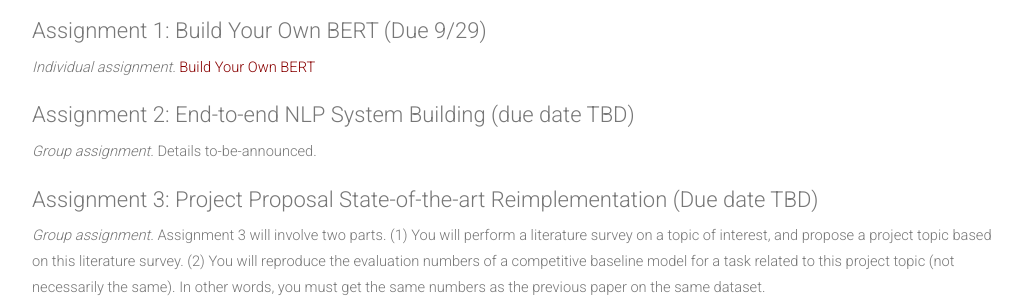
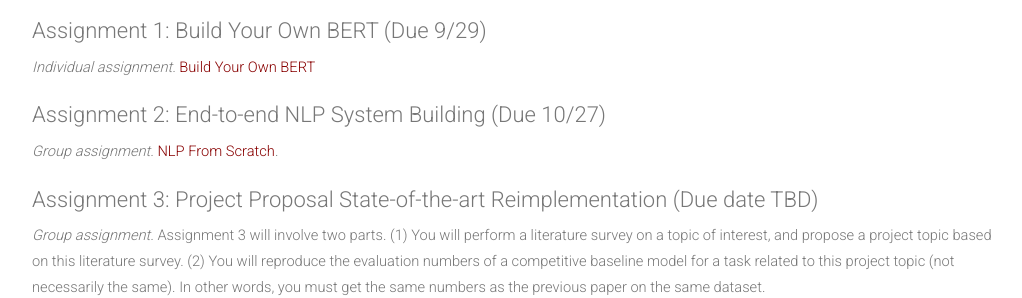
Before and after one commit to cmu-anlp/cmu-anlp.github.io, a Jekyll site: the page built from assignments.html, in a window 1280 px wide and 900 px high, scrolled down 1634 px. Shown: the part 158-456 px from the top of the window, without its empty margins (128-1150 px from the left). Built offline with Jekyll 4.4.1, drawn with Linux system fonts in a browser that asks for light colours; nearby versions of some CDN libraries.

Commit message:
add A2 link and date

```diff
--- a/assignments.html
+++ b/assignments.html
@@ -55,12 +55,10 @@
 <a href="https://github.com/cmu-anlp/minbert-assignment">Build Your Own BERT</a>
 </p>
 
-<!-- <h4>Assignment 2: End-to-end NLP System Building (submission 10/26, report 10/31)</h4> -->
-<h4>Assignment 2: End-to-end NLP System Building (due date TBD)</h4>
+<h4>Assignment 2: End-to-end NLP System Building (Due 10/27)</h4>
 
 <p><i>Group assignment.</i>
-Details to-be-announced.
-<!-- <a href="https://github.com/neubig/nlp-from-scratch-assignment-2022">NLP From Scratch</a>. This will be done as a group. -->
+<a href="https://github.com/cmu-anlp/nlp-from-scratch-assignment-2023">NLP From Scratch</a>.
 </p>
 
 <!-- <h4>Assignment 3: Project Proposal State-of-the-art Reimplementation (Due 11/14)</h4> -->
```
